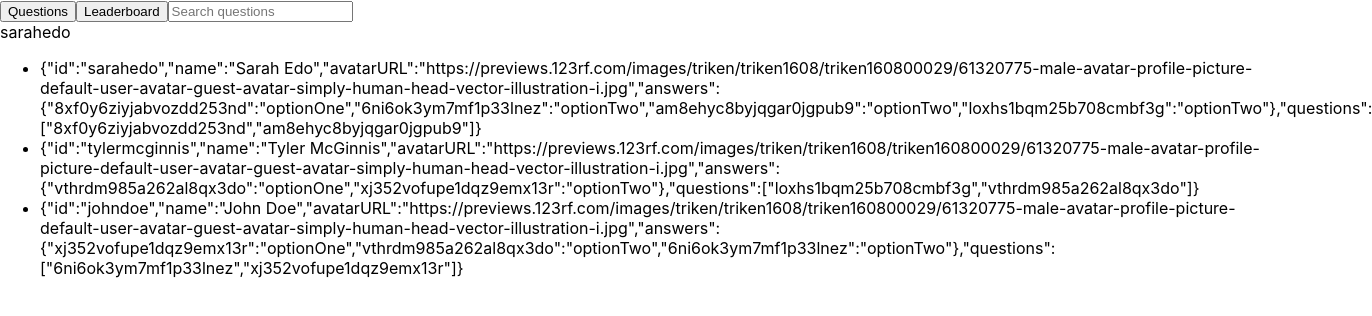
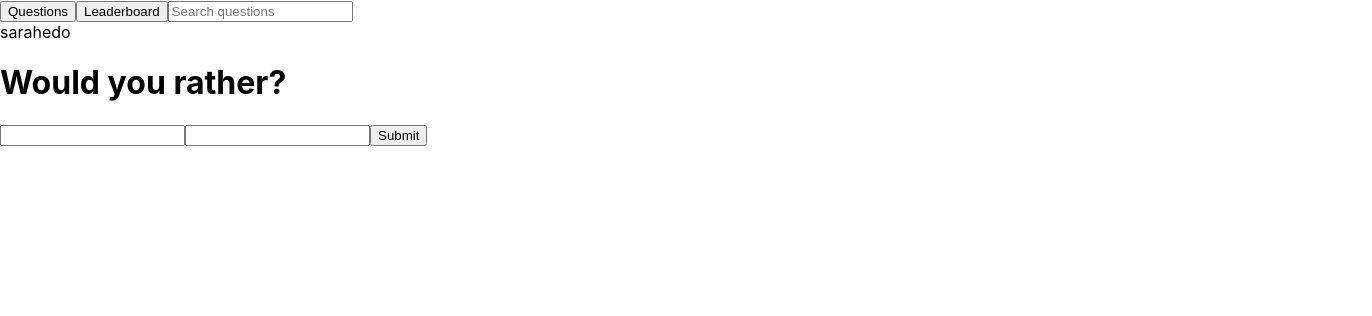
Before and after one commit to SirMatters/udacity_react_would_you_rather, a React (Create React App) app in the folder would_you_rather/: page / in a window 1280 px wide. Shown: the top 316 px of the page, 1372 px wide, since content can reach past the window. Built offline with nearby package versions, Linux system fonts and the light colour scheme.

Commit message:
addNewQuestion fucntionality done

```diff
--- a/would_you_rather/src/components/App.js
+++ b/would_you_rather/src/components/App.js
@@ -4,7 +4,8 @@ import { getInitialData } from '../actions/shared';
 
 import Nav from './Nav';
 import QuestionList from './QuestionList';
-import LeaderBoard from './LeaderBoard';
+import Leaderboard from './Leaderboard';
+import NewQuestion from './NewQuestion';
 
 class App extends React.Component {
   componentDidMount() {
@@ -16,7 +17,8 @@ class App extends React.Component {
       <div className='App'>
         <Nav />
         {/* <QuestionList /> */}
-        <LeaderBoard />
+        {/* <Leaderboard /> */}
+        <NewQuestion />
       </div>
     );
   }
--- a/would_you_rather/src/components/NewQuestion.js
+++ b/would_you_rather/src/components/NewQuestion.js
@@ -0,0 +1,55 @@
+import React from 'react';
+import { connect } from 'react-redux';
+import { _saveQuestion } from '../utils/_DATA';
+import { handleAddQuestion } from '../actions/shared';
+
+class NewQuestion extends React.Component {
+  state = {
+    optionOneText: '',
+    optionTwoText: '',
+  };
+
+  onChange = (e) => {
+    e.preventDefault();
+    this.setState({
+      [e.target.name]: e.target.value,
+    });
+  };
+
+  onSubmit = (e) => {
+    const { dispatch, authedUser } = this.props;
+    const { optionOneText, optionTwoText } = this.state;
+    e.preventDefault();
+    dispatch(
+      handleAddQuestion({ optionOneText, optionTwoText, author: authedUser })
+    );
+    this.setState({ optionOneText: '', optionTwoText: '' });
+  };
+
+  render() {
+    return (
+      <div className='question-new'>
+        <h1> Would you rather?</h1>
+        <form onSubmit={this.onSubmit}>
+          <input
+            onChange={this.onChange}
+            name='optionOneText'
+            value={this.state.optionOne}
+          />
+          <input
+            onChange={this.onChange}
+            name='optionTwoText'
+            value={this.state.optionTwo}
+          />
+          <button>Submit</button>
+        </form>
+      </div>
+    );
+  }
+}
+
+const mapStateToProps = ({ authedUser }) => {
+  return { authedUser };
+};
+
+export default connect(mapStateToProps)(NewQuestion);
```
